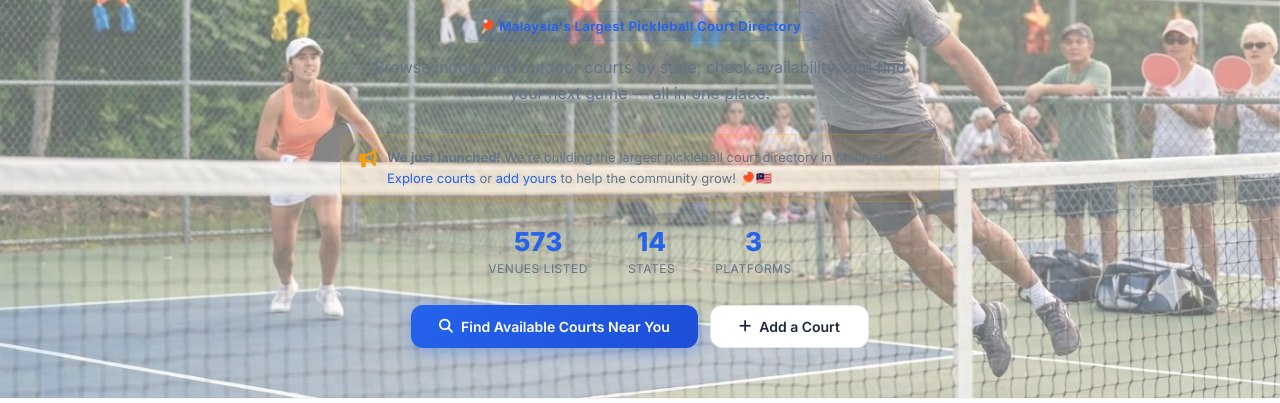
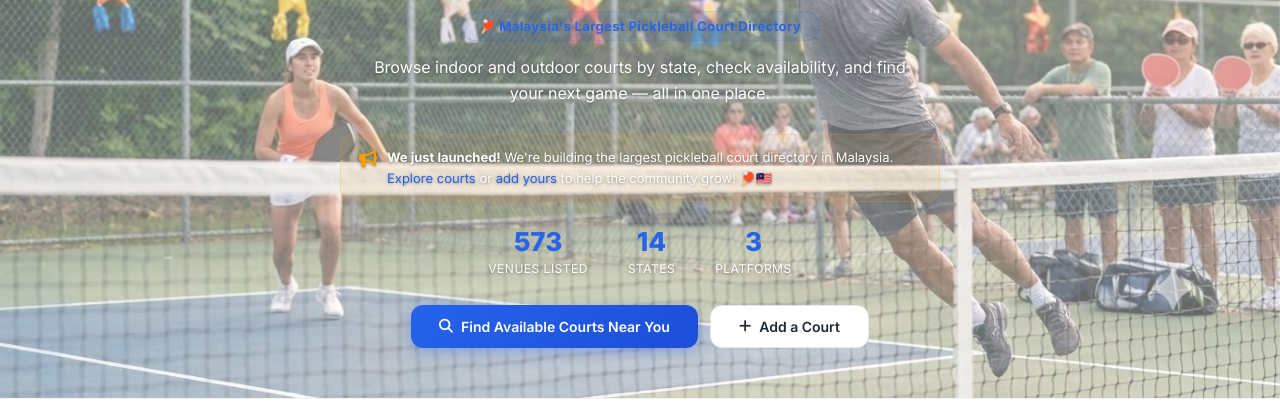
Before and after one commit to torche0713-oss/PickleSpotMY, a website: page index.html in a window 1280 px wide. Shown: the part 363-766 px from the top of the page. Drawn offline with nearby package versions, Linux system fonts and the light colour scheme; no server answers.

Commit message:
Make hero subtitle/notice/stat-label text white with soft shadow

```diff
--- a/css/styles.css
+++ b/css/styles.css
@@ -294,7 +294,8 @@ a:hover { color: var(--primary-light); }
 }
 .hero-sub {
   font-size: 16px;
-  color: #64748b;
+  color: #ffffff;
+  text-shadow: 0 1px 3px rgba(0,0,0,0.35);
   line-height: 1.6;
   margin-bottom: 28px;
   max-width: 560px;
@@ -319,9 +320,10 @@ a:hover { color: var(--primary-light); }
 }
 .hero-stat-label {
   font-size: 12px;
-  color: var(--text-muted);
+  color: #ffffff;
   text-transform: uppercase;
   letter-spacing: 0.5px;
+  text-shadow: 0 1px 3px rgba(0,0,0,0.35);
 }
 .hero-actions {
   display: flex;
@@ -374,7 +376,8 @@ a:hover { color: var(--primary-light); }
   align-items: flex-start;
   gap: 10px;
   font-size: 13px;
-  color: #64748b;
+  color: #ffffff;
+  text-shadow: 0 1px 3px rgba(0,0,0,0.35);
   line-height: 1.6;
   text-align: left;
 }
```
